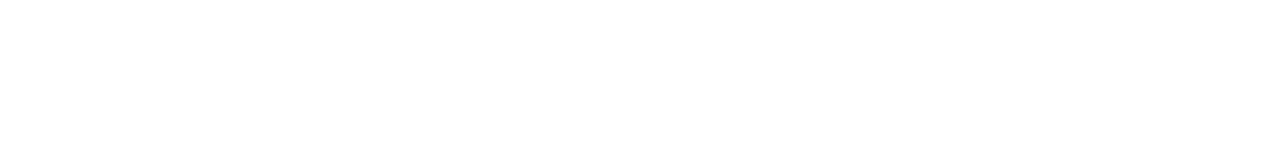
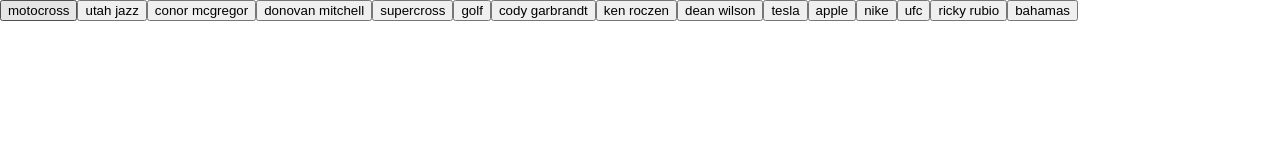
Before and after one commit to Corbin520/giphy-api, a plain HTML site: page index.html in a window 1280 px wide. Drawn offline with nearby package versions, Linux system fonts and the light colour scheme.

Commit message:
buttons for each topic are displayed on the screen

```diff
--- a/assets/javascript/giphy.js
+++ b/assets/javascript/giphy.js
@@ -0,0 +1,26 @@
+
+//
+var topics = ["motocross", "utah jazz", "conor mcgregor", "donovan mitchell", "supercross",
+            "golf", "cody garbrandt", "ken roczen", "dean wilson", "tesla", "apple", "nike",
+            "ufc", "ricky rubio", "bahamas"];
+
+
+
+// function that will take our topics and create a button for each
+function topicButtons() {
+
+    $("#topic-buttons").empty();
+
+    for (var i = 0; i < topics.length; i++) {
+
+        var button = $("<button>");
+        button.addClass("topics");
+        button.attr("data-name", topics[i]);
+        button.text(topics[i]);
+
+        $("#topic-buttons").append(button);
+
+    }
+}
+
+topicButtons()
--- a/index.html
+++ b/index.html
@@ -4,9 +4,32 @@
     <meta charset="UTF-8">
     <meta name="viewport" content="width=device-width, initial-scale=1.0">
     <meta http-equiv="X-UA-Compatible" content="ie=edge">
-    <title>Document</title>
+    <link rel="stylesheet" type="text/css" href="./assets/css/reset.css">
+    <link rel="stylesheet" type="text/css" href="./assets/css/style.css">
+    <title>Giphy API</title>
 </head>
 <body>
 
+<div id="topic-buttons"></div>
+
+
+
+
+
+
+
+
+
+
+
+
+
+
+
+
+
+        <script src="https://cdnjs.cloudflare.com/ajax/libs/jquery/3.2.1/jquery.min.js"></script>
+
+        <script type="text/javascript" src="./assets/javascript/giphy.js"></script>
 </body>
 </html>
```
Also changed, not shown: 1 other file.
